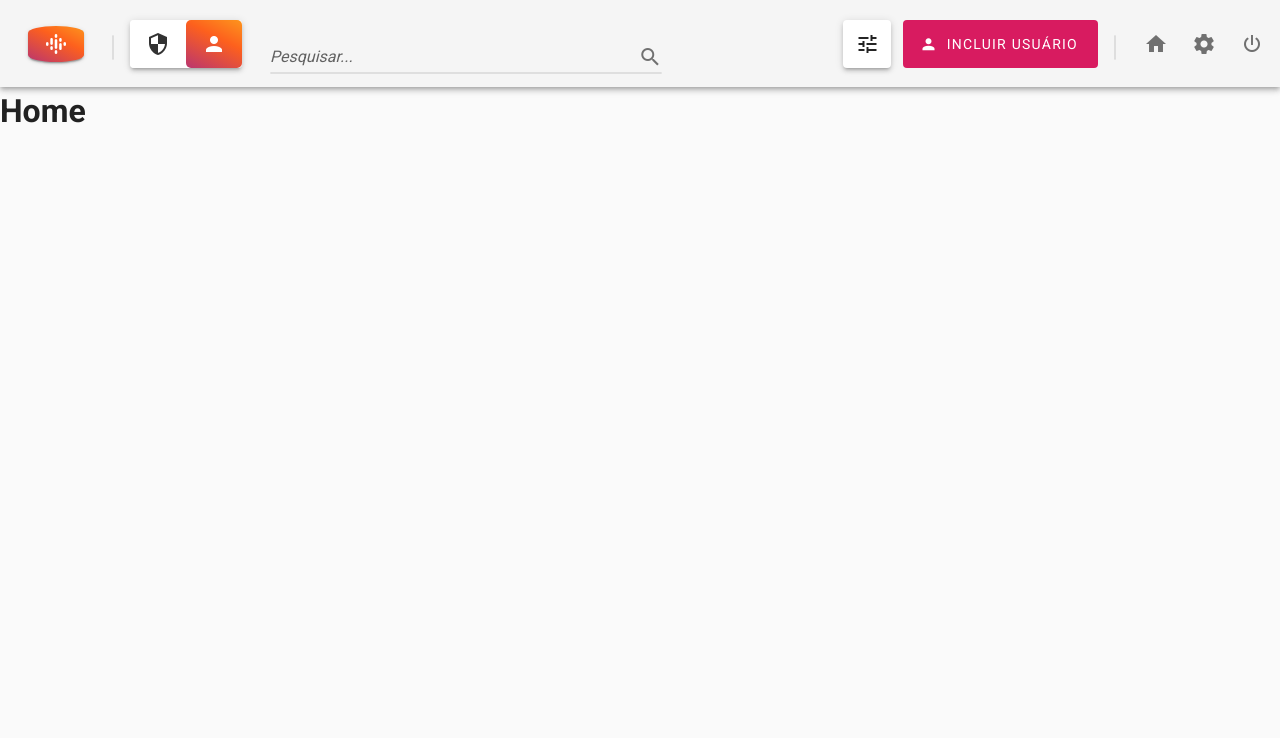
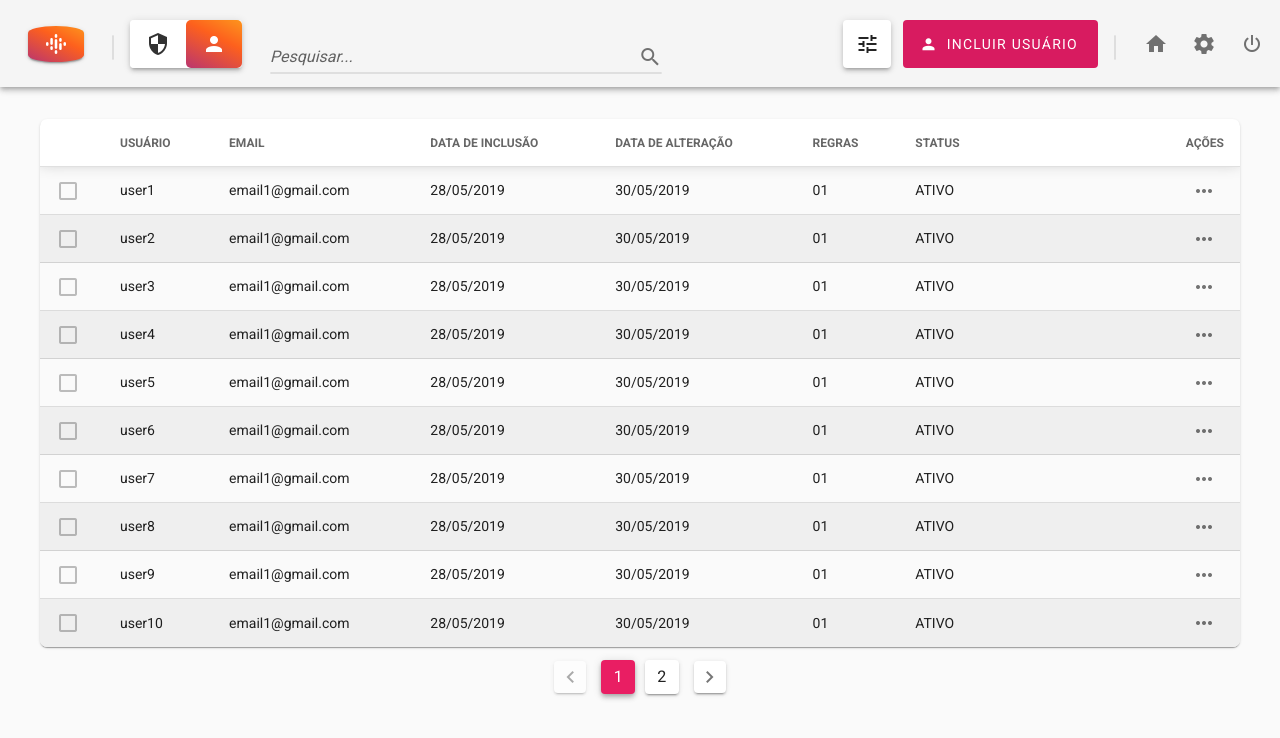
Before and after one commit to rubimpassos/esx_challenge, a Vue app in the folder frontend/: page / in a window 1280 px wide. Shown: the top 738 px of the page. Built offline with nearby package versions, Linux system fonts and the light colour scheme.

Commit message:
Add UserList view

```diff
--- a/frontend/src/router/index.js
+++ b/frontend/src/router/index.js
@@ -1,22 +1,14 @@
 import Vue from 'vue'
 import VueRouter from 'vue-router'
-import Home from '../views/Home.vue'
+import UserList from '../views/UserList'
 
 Vue.use(VueRouter)
 
 const routes = [
   {
     path: '/',
-    name: 'Home',
-    component: Home
-  },
-  {
-    path: '/about',
-    name: 'About',
-    // route level code-splitting
-    // this generates a separate chunk (about.[hash].js) for this route
-    // which is lazy-loaded when the route is visited.
-    component: () => import(/* webpackChunkName: "about" */ '../views/About.vue')
+    name: 'UserList',
+    component: UserList
   }
 ]
 
--- a/frontend/src/views/About.vue
+++ /dev/null
@@ -1,5 +0,0 @@
-<template>
-  <div class="about">
-    <h1>This is an about page</h1>
-  </div>
-</template>
--- a/frontend/src/views/Home.vue
+++ /dev/null
@@ -1,11 +0,0 @@
-<template>
-  <div class="home">
-    <h1>Home</h1>
-  </div>
-</template>
-
-<script>
-export default {
-  name: 'Home'
-}
-</script>
--- /dev/null
+++ b/frontend/src/views/UserList.vue
@@ -0,0 +1,255 @@
+<template>
+  <div class="user-list">
+    <v-container class="my-5 px-10" fluid>
+      <v-data-table
+        :headers="headers"
+        :items="users"
+        :page.sync="page"
+        :items-per-page="itemsPerPage"
+        item-key="username"
+        show-select
+        hide-default-footer
+        class="elevation-1"
+        @page-count="pageCount = $event"
+      >
+        <template v-slot:item.action>
+          <div class="action-buttons">
+            <v-icon class="mx-2">mdi-delete</v-icon>
+            <v-icon class="mx-2">mdi-package-down</v-icon>
+            <v-icon class="mx-2">mdi-security</v-icon>
+            <v-icon class="mx-2">mdi-pencil</v-icon>
+          </div>
+          <v-icon class="mx-2">mdi-dots-horizontal</v-icon>
+        </template>
+      </v-data-table>
+      <div class="text-center pt-2">
+        <v-pagination v-model="page" color="pink" depressed :length="pageCount"></v-pagination>
+      </div>
+    </v-container>
+  </div>
+</template>
+
+<script>
+export default {
+  name: 'UserList',
+  data () {
+    return {
+      page: 1,
+      pageCount: 0,
+      itemsPerPage: 10,
+      singleSelect: true,
+      selected: [],
+      headers: [
+        {
+          text: 'USUÁRIO',
+          value: 'username',
+          align: 'start',
+          sortable: false
+        },
+        {
+          text: 'EMAIL',
+          value: 'email',
+          align: 'start',
+          sortable: false
+        },
+        {
+          text: 'DATA DE INCLUSÃO',
+          value: 'created',
+          align: 'start',
+          sortable: false
+        },
+        {
+          text: 'DATA DE ALTERAÇÃO',
+          value: 'modified',
+          align: 'start',
+          sortable: false
+        },
+        {
+          text: 'REGRAS',
+          value: 'rules',
+          align: 'start',
+          sortable: false
+        },
+        {
+          text: 'STATUS',
+          value: 'status',
+          align: 'start',
+          sortable: false
+        },
+        {
+          text: 'AÇÕES',
+          value: 'action',
+          align: 'end',
+          sortable: false
+        }
+      ],
+      users: [
+        {
+          username: 'user1',
+          email: 'email1@gmail.com',
+          created: '28/05/2019',
+          modified: '30/05/2019',
+          rules: '01',
+          status: 'ATIVO'
+        },
+        {
+          username: 'user2',
+          email: 'email1@gmail.com',
+          created: '28/05/2019',
+          modified: '30/05/2019',
+          rules: '01',
+          status: 'ATIVO'
+        },
+        {
+          username: 'user3',
+          email: 'email1@gmail.com',
+          created: '28/05/2019',
+          modified: '30/05/2019',
+          rules: '01',
+          status: 'ATIVO'
+        },
+        {
+          username: 'user4',
+          email: 'email1@gmail.com',
+          created: '28/05/2019',
+          modified: '30/05/2019',
+          rules: '01',
+          status: 'ATIVO'
+        },
+        {
+          username: 'user5',
+          email: 'email1@gmail.com',
+          created: '28/05/2019',
+          modified: '30/05/2019',
+          rules: '01',
+          status: 'ATIVO'
+        },
+        {
+          username: 'user6',
+          email: 'email1@gmail.com',
+          created: '28/05/2019',
+          modified: '30/05/2019',
+          rules: '01',
+          status: 'ATIVO'
+        },
+        {
+          username: 'user7',
+          email: 'email1@gmail.com',
+          created: '28/05/2019',
+          modified: '30/05/2019',
+          rules: '01',
+          status: 'ATIVO'
+        },
+        {
+          username: 'user8',
+          email: 'email1@gmail.com',
+          created: '28/05/2019',
+          modified: '30/05/2019',
+          rules: '01',
+          status: 'ATIVO'
+        },
+        {
+          username: 'user9',
+          email: 'email1@gmail.com',
+          created: '28/05/2019',
+          modified: '30/05/2019',
+          rules: '01',
+          status: 'ATIVO'
+        },
+        {
+          username: 'user10',
+          email: 'email1@gmail.com',
+          created: '28/05/2019',
+          modified: '30/05/2019',
+          rules: '01',
+          status: 'ATIVO'
+        },
+        {
+          username: 'user11',
+          email: 'email1@gmail.com',
+          created: '28/05/2019',
+          modified: '30/05/2019',
+          rules: '01',
+          status: 'ATIVO'
+        }
+      ]
+    }
+  }
+}
+</script>
+
+<style lang="scss" scoped>
+.action-buttons{
+  display: none;
+}
+
+%table-border-radius{
+  border-radius: 7px !important;
+}
+
+.v-data-table::v-deep {
+  @extend %table-border-radius;
+
+  .v-data-table__wrapper, table{
+    @extend %table-border-radius;
+  }
+
+  thead{
+    z-index: 9999;
+    position: relative;
+    box-shadow: 0 -5px 15px 0 rgb(181, 181, 181);
+
+    th .v-simple-checkbox{
+      display: none;
+    }
+  }
+
+  .v-simple-checkbox i{
+    color: rgba(0, 0, 0, 0.25);
+  }
+
+  tbody tr{
+
+    &:nth-child(odd){
+      background-color: #fafafa !important;
+    }
+
+    &:nth-child(even){
+      background-color: #efefef !important;
+    }
+
+    &:last-child{
+      @extend %table-border-radius;
+    }
+
+    &:hover{
+      background-color: white !important;
+
+      td{
+        border-bottom: 2px solid #d81b60 !important;
+      }
+
+      .action-buttons{
+        display: inline-flex;
+      }
+    }
+
+    td:last-child{
+      width: 240px;
+    }
+  }
+}
+
+.v-pagination::v-deep {
+  button {
+    height: 55px !important;
+    min-width: 50px !important;
+  }
+
+  .v-pagination__navigation {
+    width: auto;
+    padding-left: 5px;
+    padding-right: 5px;
+  }
+}
+</style>
```
